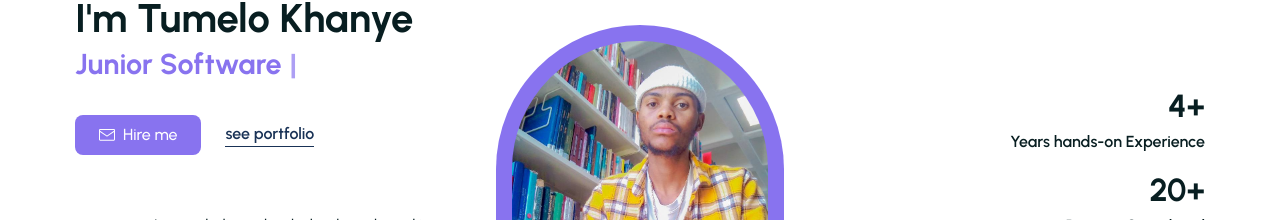
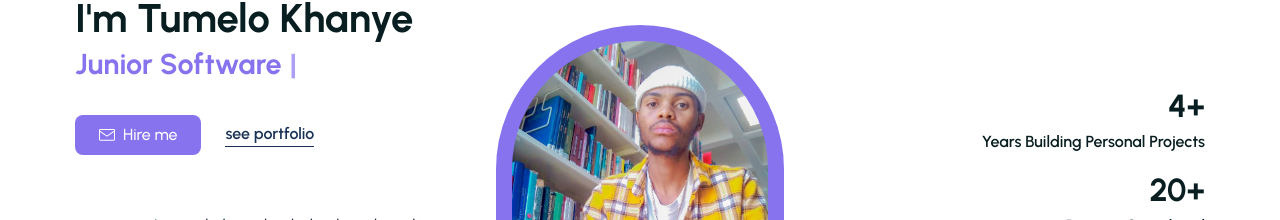
Before and after one commit to TudowTwelvvy/TumeloPortfolio, a React (Vite) app: page / in a window 1280 px wide. Shown: the part 179-399 px from the top of the page. Built offline with nearby package versions, Linux system fonts and the light colour scheme.

Commit message:
Update Hero.jsx

```diff
--- a/src/components/Hero.jsx
+++ b/src/components/Hero.jsx
@@ -148,7 +148,7 @@ function Hero() {
                 <CountUp start={0} end={4} duration={2} suffix="+" />
               </h2>
               <h4 className="text-headingColor font-[600] text-[16px]">
-                Years hands-on Experience
+                Years Building Personal Projects
               </h4>
             </div>
             <div className="md-10">
```
